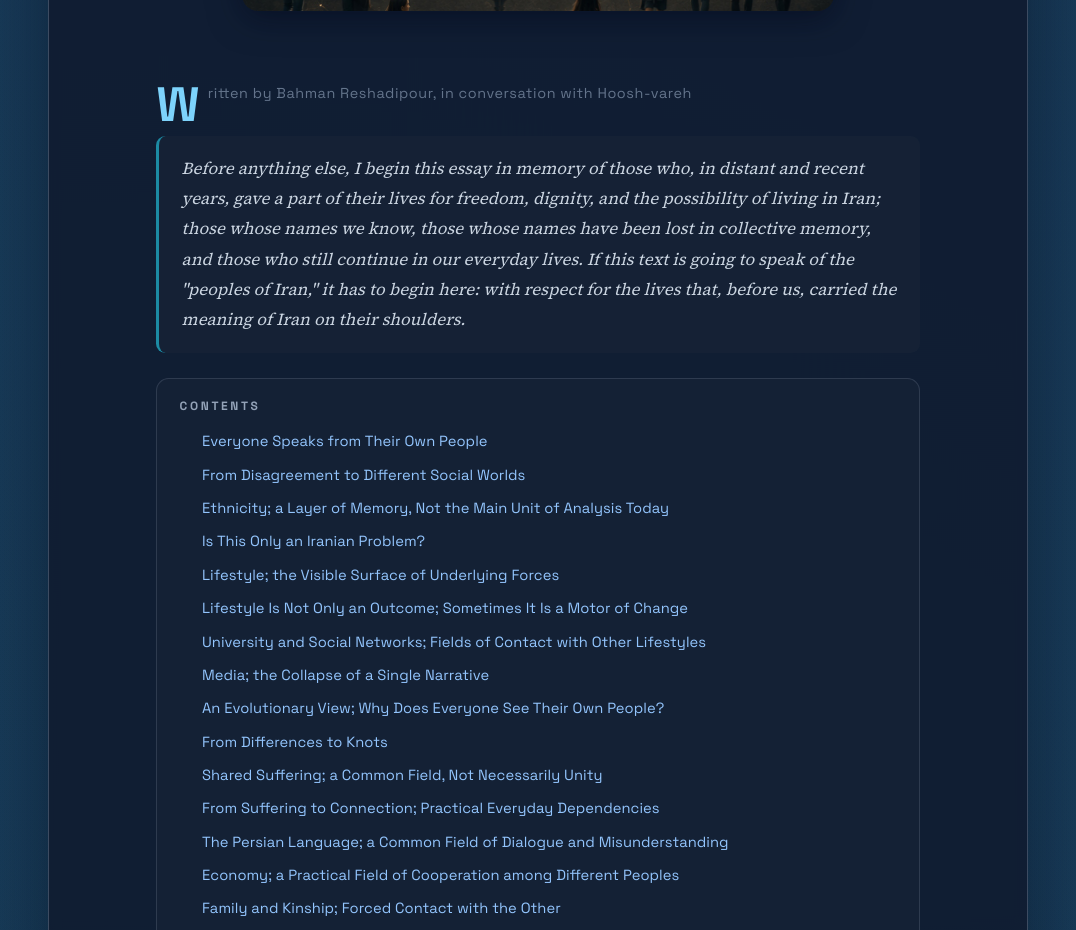
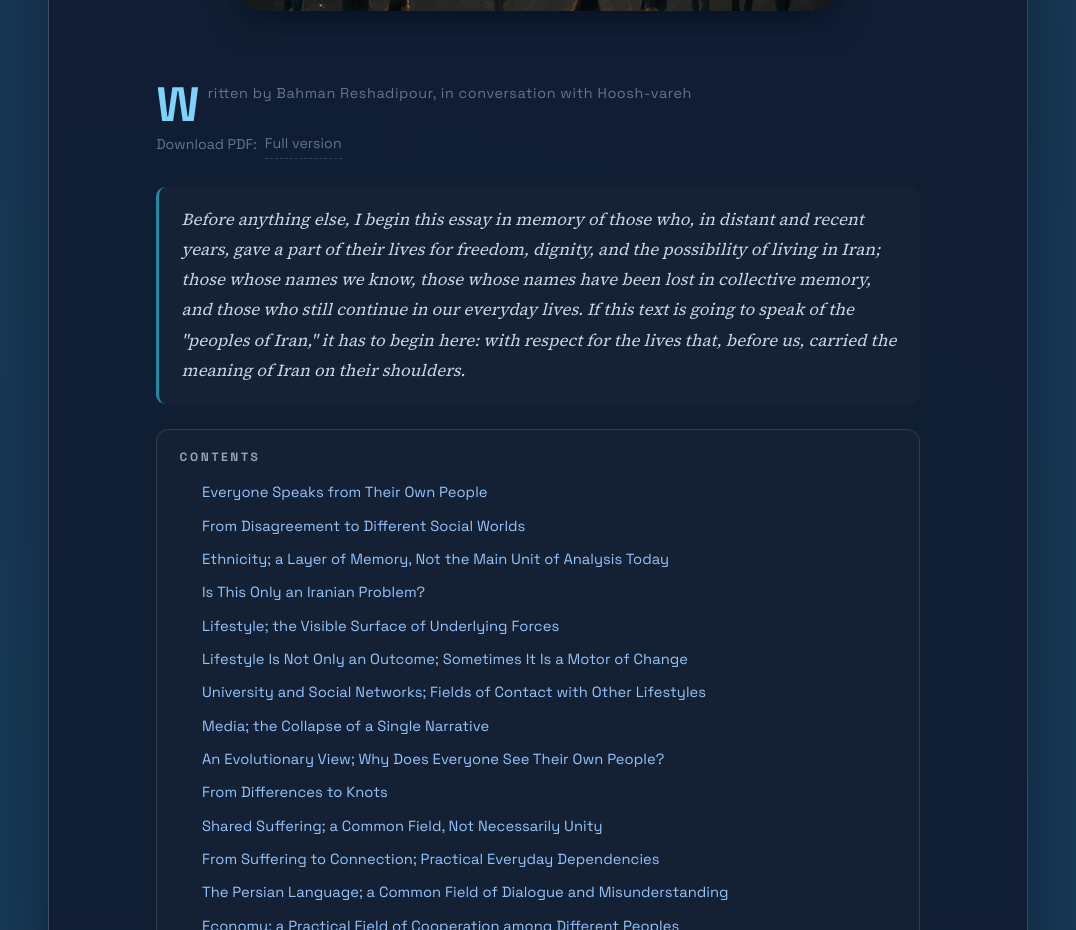
Before and after one commit to 25mordad/25mordad.com, a website: page PanorAIma/peoples-of-iran-en/index.html in a window 1280 px wide. Shown: the part 1060-1990 px from the top of the page, without its empty margins (102-1178 px from the left). Drawn offline with Linux system fonts and the light colour scheme.

Commit message:
Add PDF download link to EN article page
- Add .versions-block with link to peoples-of-iran-en.pdf after byline
- Document PDF link pattern in CLAUDE.md EN page checklist

Co-Authored-By: Claude Sonnet 4.6 <noreply@anthropic.com>

```diff
--- a/PanorAIma/peoples-of-iran-en/index.html
+++ b/PanorAIma/peoples-of-iran-en/index.html
@@ -391,6 +391,29 @@
       letter-spacing: 0.04em;
     }
 
+    .versions-block {
+      margin-top: 1.4rem;
+      display: flex;
+      flex-wrap: wrap;
+      align-items: center;
+      gap: 0.5rem;
+      font-family: "Space Grotesk", sans-serif;
+      font-size: 0.82em;
+      color: #64748b;
+    }
+
+    .versions-block span { line-height: 1.6; }
+
+    .versions-block a {
+      color: #64748b;
+      text-decoration: none;
+      border-bottom: 1px dashed rgba(100, 116, 139, 0.45);
+      transition: color 0.2s;
+      white-space: nowrap;
+    }
+
+    .versions-block a:hover { color: #94a3b8; }
+
     @media (min-width: 768px) {
       .page {
         padding: 3.5rem 2rem 4rem;
@@ -432,6 +455,11 @@
       <div class="story-wrap">
         <div class="article">
           <p class="byline">Written by Bahman Reshadipour, in conversation with Hoosh-vareh</p>
+
+          <div class="versions-block">
+            <span>Download PDF:</span>
+            <a href="/files/PanorAIma/peoples-of-iran/peoples-of-iran-en.pdf" target="_blank" rel="noopener">Full version</a>
+          </div>
 
           <blockquote>Before anything else, I begin this essay in memory of those who, in distant and recent years, gave a part of their lives for freedom, dignity, and the possibility of living in Iran; those whose names we know, those whose names have been lost in collective memory, and those who still continue in our everyday lives. If this text is going to speak of the "peoples of Iran," it has to begin here: with respect for the lives that, before us, carried the meaning of Iran on their shoulders.</blockquote>
 
```
Also changed, not shown: CLAUDE.md (+2 -1 lines).
